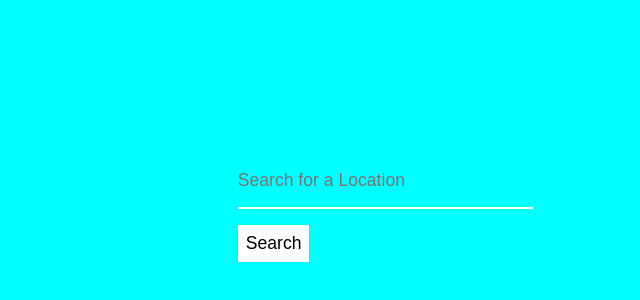
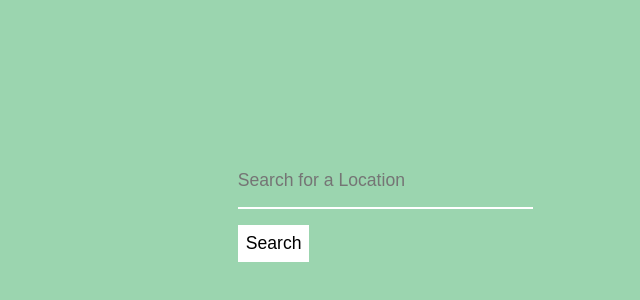
Before and after one commit to Abdelrahman-Saleh002/Weather_website, a plain HTML site: page index.html in a window 1280 px wide. Shown: the part 196-496 px from the top of the page, without its empty margins (257-897 px from the left). Drawn offline with Linux system fonts and the light colour scheme; no server answers.

Commit message:
change background color

```diff
--- a/assets/styles/style.css
+++ b/assets/styles/style.css
@@ -6,7 +6,7 @@
 .container{
     width: 100%;
     height: 100vh;
-    background-color: aqua;
+    background-color: #9bd5af;
     display: flex;
     justify-content: center;
     align-items: center;
```
